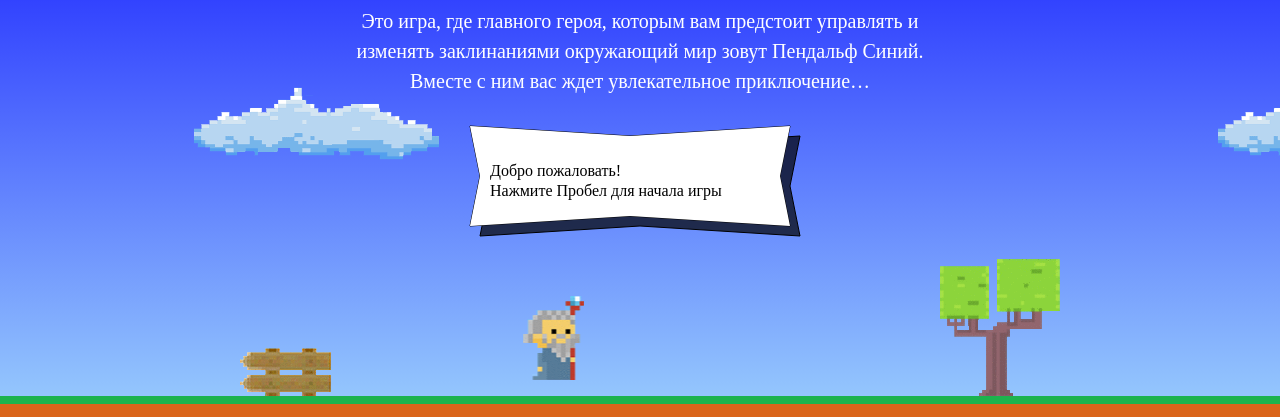
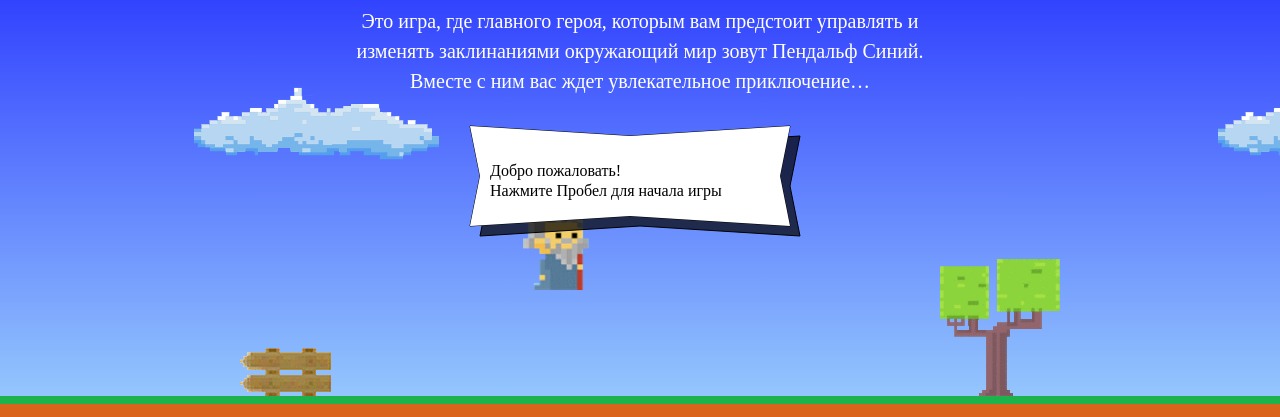
Before and after one commit to ksi77/1051527-code-and-magick-18, a website: page index.html in a window 1280 px wide. Shown: the part 203-620 px from the top of the page. Drawn offline with Linux system fonts and the light colour scheme; a web font is replaced by a local one.

Commit message:
2. Учебный проект: начинаем программировать

```diff
--- a/index.html
+++ b/index.html
@@ -180,6 +180,49 @@
     <p class="setup-similar-label">Петр Петров</p>
   </div>
 </template>
+<!-- В файле index.html добавьте тег script непосредственно перед скриптом игры game.js. -->
+<script>
+  // Объявите переменную fireballSize, которая будет управлять размером фаербола в пикселях.
+  // Поиграйте размерами фаербола и установите его равным 22.
+  var fireballSize = 22;
+
+  // Объявите переменную getFireballSpeed, которая будет управлять скоростью фаербола в зависимости от направления ветра в игре.
+  // Значением этой переменной должна быть функция c одним параметром — left (направление полёта фаербола),
+  var getFireballSpeed = function (left) {
+    var speed = (left === true) ?  5 : 2;
+    return speed;
+  }
+
+  // Установите скорость мага wizardSpeed равной 3.
+  wizardSpeed = 3;
+
+  // Установите ширину мага wizardWidth равной 70.
+  wizardWidth = 70;
+
+  // Задайте переменной getWizardHeight функцию, которая возвращает пропорциональную высоту мага,
+  // то есть высота мага — это пропорция 1.337 * ширина мага.
+  var WIZARD_PROPORTION = 1.337;
+
+  var getWizardHeight = function (wizardWidth) {
+    return wizardWidth * WIZARD_PROPORTION;
+  }
+
+  // Определите функцию getWizardX c одним параметром — width.
+  // Игра будет вызывать вашу функцию и передавать в неё этот параметр (который обозначает ширину игровой области).
+  var qetWizardX = function (width) {
+    // Результат, возвращаемый вашей функцией, игра будет использовать, чтобы задать положение мага по горизонтали.
+    // Напишите функцию так, чтобы центр фигурки мага находился посередине игрового поля.
+    return Math.round(width / 2);
+  }
+
+  // Определите функцию getWizardY c одним параметром — height.
+  // Игра будет вызывать вашу функцию и передавать в неё этот параметр (который обозначает высоту игровой области).
+  var getWizardY = function (height) {
+    // Результат, возвращаемый вашей функцией, игра будет использовать, чтобы задать положение мага по вертикали.
+    // Напишите функцию так, чтобы маг появлялся на высоте две трети игрового поля от земли.
+    return Math.round(height / 3);
+  }
+</script>
 
 <script src="js/game.js"></script>
 
```
